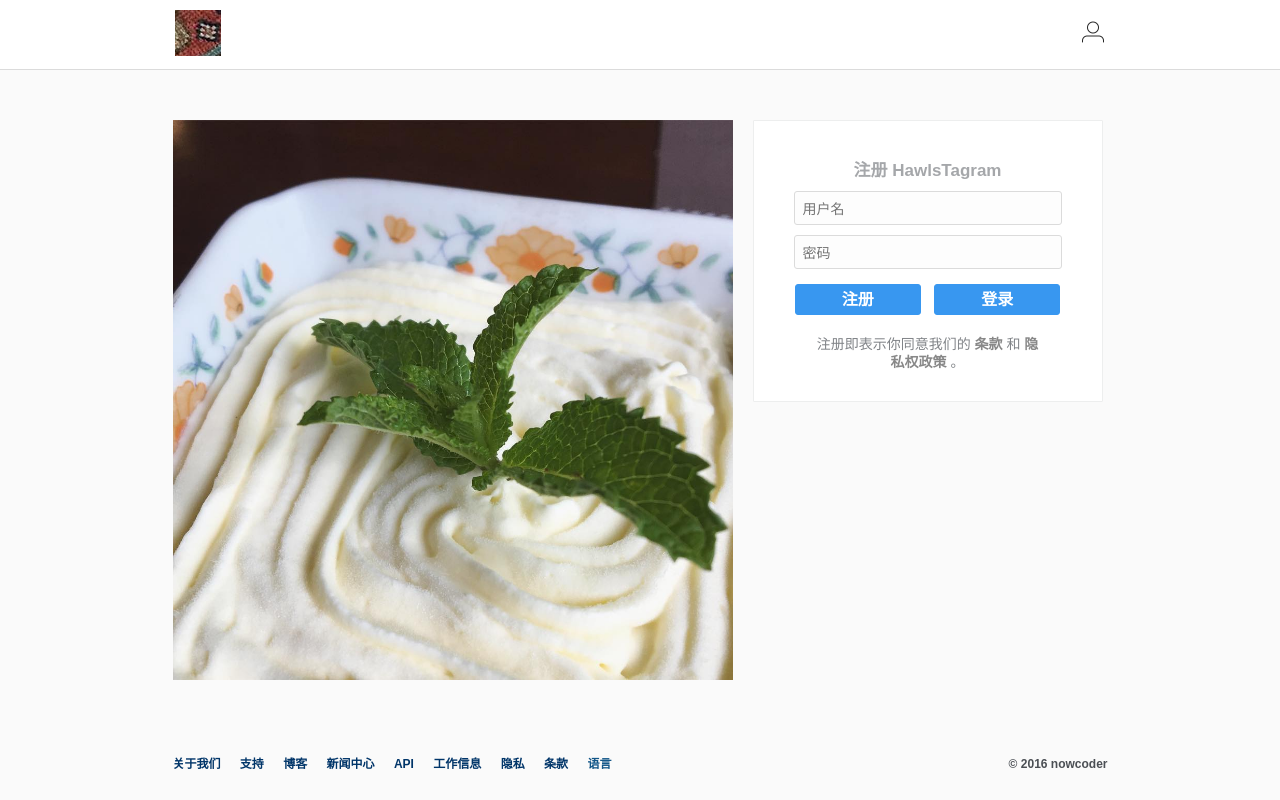
After one commit to hawl29/hawlstagram, a Flask app: page /regloginpage in a window 1280 px wide. The commit adds this page. Run offline with Flask 2, Linux system fonts and the light colour scheme.

Commit message:
add login and reg

```diff
--- a/application/models.py
+++ b/application/models.py
@@ -9,15 +9,16 @@ class User(db.Model):
     username = db.Column(db.String(80),unique=True)
     password = db.Column(db.String(32))
     head_url = db.Column(db.String(256))
+    salt = db.Column(db.String(12))
     #设置backref，使得image中也有指向user的关系。
     images = db.relationship('Image',backref='user',lazy='dynamic')
     comments = db.relationship('Comment',backref='user',lazy='dynamic')
 
-    def __init__(self,username,password):
+    def __init__(self,username,password,salt=''):
         self.username = username
         self.password = password
         self.head_url = 'http://images.nowcoder.com/head/'+str(random.randint(0,1000))+ 'm.png'
-
+        self.salt = salt
     def __repr__(self):
         return '<User %d %s>' % (self.id,self.username)
 
--- a/application/templates/base.html
+++ b/application/templates/base.html
@@ -15,7 +15,7 @@
                 <div class="header-cont">
                     <a class="logo" href="/">logo</a>
                     <div class="web-menu">
-                        <a class="profile-ico">个人主页</a>
+                        <a class="profile-ico" href='/regloginpage'>个人主页</a>
                     </div>
                 </div>
             </header>
--- /dev/null
+++ b/application/templates/login.html
@@ -0,0 +1,42 @@
+{% extends 'base.html' %}
+{%block title%}登陆{%endblock%}
+{%block css%}../static/styles/pages/login.css{%endblock%}
+{%block content%}
+    <main class="main login-main" role="main">
+            <article class="login-cont clearfix">
+                <div class="login-pic-box">
+                    <img src="../static/images/res/picture.jpg">
+                </div>
+                <div class="login-wrapper">
+                    <div class="login-box">
+                        <form method="POST" id='regloginform'>
+                            <h2 class="login-hd">
+                                {%if (msg|length) > 0 %}
+                                <b>{{msg}}</b>
+                                {%else%}
+                                注册 HawlsTagram
+                                {%endif%}
+                            </h2>
+                            <div class="form-item">
+                                <input class="input-txt"  aria-label="用户名" aria-required="true" autocapitalize="off" autocorrect="off" maxlength="30" name="username" placeholder="用户名" value="" type="text" data-reactid=".0.1.0.1.0.1.0.5.0">
+                            </div>
+                            <div class="form-item">
+                                <input class="input-txt" aria-describedby="" aria-label="密码" aria-required="true" autocapitalize="off" autocorrect="off" name="password" placeholder="密码" type="password" value="" data-reactid=".0.1.0.1.0.1.0.6.0">
+                            </div>
+                            <div class="btn-wrapper">
+                                <button class="btn-primary" onclick="form=document.getElementById('regloginform');form.action='/reg/'">注册</button>
+                                <button class="btn-primary">登录</button>
+                            </div>
+                            <p class="agreenment">
+                                <span>注册即表示你同意我们的 </span>
+                                <a class="agreenment-link" href="/legal/terms/" target="_blank">条款</a>
+                                <span data-reactid=".0.1.0.1.0.1.0.9.2"> 和 </span>
+                                <a class="agreenment-link" href="/legal/privacy/" target="_blank">隐私权政策</a>
+                                <span> 。</span>
+                            </p>
+                        </form>
+                    </div>
+                </div>
+            </article>
+    </main>
+{% endblock %}
--- a/application/views.py
+++ b/application/views.py
@@ -1,8 +1,10 @@
 # -*- encoding:utf-8 -*-
 
-from application import app
-from flask import redirect,render_template
+from application import app,db
+from flask import redirect,render_template,request,flash,get_flashed_messages
 from application.models import User,Image,Comment
+import random,hashlib
+
 
 @app.route('/')
 def index():
@@ -22,3 +24,35 @@ def profile(user_id):
     if user == None:
         return redirect('/')
     return render_template('profile.html',user = user)
+
+@app.route('/regloginpage')
+def login():
+    msg = ''
+    for m in get_flashed_messages(with_categories=False,category_filter='reg'):
+        msg = msg+m
+    return render_template('login.html',msg=msg)
+
+
+def redirect_with_msg(target,msg,cate):
+    if msg != None:
+        flash(msg,category=cate)
+    return redirect(target)
+
+@app.route('/reg/',methods=['GET','POST'])
+def reg():
+    username = request.values.get('username').strip()
+    password = request.values.get('password').strip()
+    if username == '' or password == '':
+        return redirect_with_msg('/regloginpage',u'用户名或密码不能为空','reg')
+    user = User.query.filter_by(username = username).first()
+    if user != None:
+        return redirect_with_msg('/regloginpage',u'用户名已存在','reg')
+    #其它判断
+    temp = '0123456789abcdefghijklmnopqrstuvwxyzABCDEFGHIJKLMNOPQRSTUVWXYZ'
+    salt = ''.join(random.sample(temp,10))
+    m = hashlib.md5()
+    m.update((password+salt).encode('utf-8'))
+    password = m.hexdigest()
+    db.session.add(User(username,password,salt))
+    db.session.commit()
+    return redirect('/')
```
